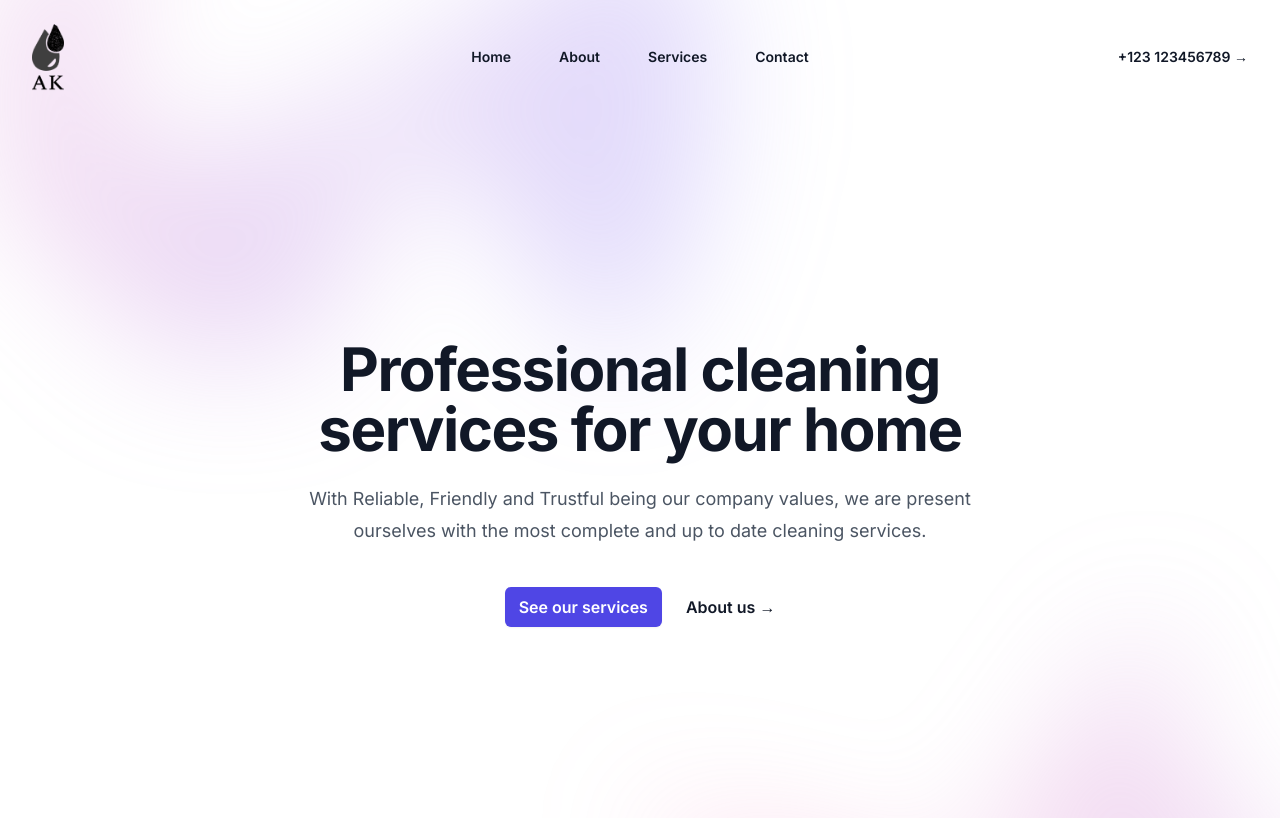
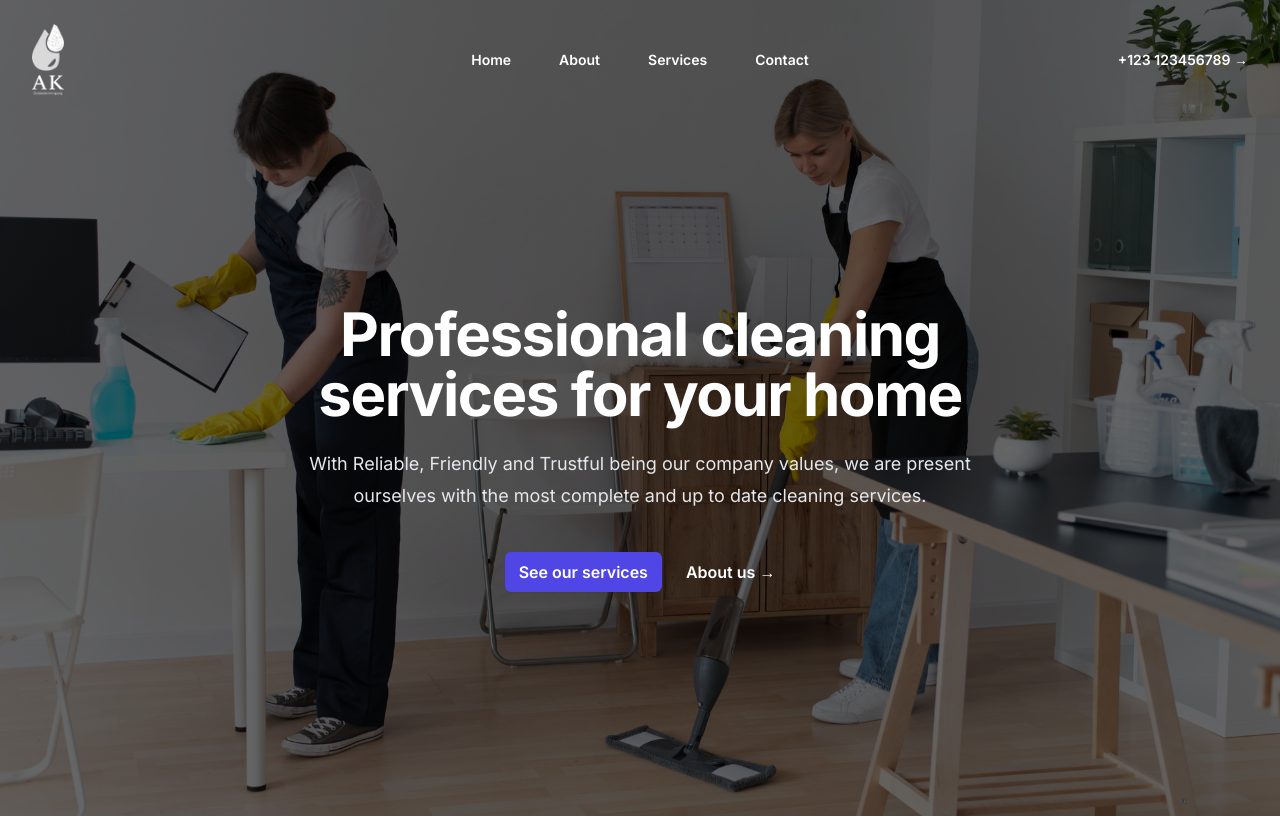
Before and after one commit to DevBerkcan/Air.Clean.Setec, a Next.js app: page / in a window 1280 px wide. Shown: the top 818 px of the page. Built offline with nearby package versions, Linux system fonts and the light colour scheme.

Commit message:
Add parallax background to hero section

```diff
--- a/src/components/Header.tsx
+++ b/src/components/Header.tsx
@@ -1,7 +1,8 @@
-import { useEffect, useState } from 'react'
+import { useState } from 'react'
 import { Bars3Icon, XMarkIcon } from '@heroicons/react/24/outline'
 import { Dialog } from '@headlessui/react'
 import logo from '../assets/images/logo.png'
+import logoWhite from '../assets/images/logo-white.png'
 import Image from 'next/image'
 import useScroll from '@/hooks/useScroll'
 
@@ -18,20 +19,20 @@ const Header: any = () => {
   const { scroll } = useScroll()
 
   return (
-    <header className={"sticky top-0 px-6 py-6 lg:px-8 z-10 duration-100 " + (scroll > 40 ? 'bg-white/95 backdrop-blur-md shadow-xl shadow-black/[5%] py-4' : '')}>
+    <header className={"fixed w-full left-0 top-0 px-6 py-6 lg:px-8 z-30 duration-100 " + (scroll > 40 ? 'bg-white/95 backdrop-blur-md shadow-xl shadow-black/[5%] py-4' : '')}>
       <nav className="flex items-center justify-between" aria-label="Global">
         <div className="container flex items-center">
           <div className="flex lg:flex-1">
             <a href="#" className="-m-1.5 p-1.5">
               <span className="sr-only">AK</span>
-              <Image src={logo} className={"mr-3 duration-100 " + (scroll > 40 ? 'w-6' : 'w-8')} alt="AK Services" />
+              <Image src={scroll > 40 ? logo : logoWhite} className={"mr-3 duration-100 " + (scroll > 40 ? 'w-6' : 'w-8')} alt="AK Services" />
             </a>
           </div>
           <div className="flex-grow lg:hidden"></div>
           <div className="flex lg:hidden">
             <button
               type="button"
-              className="-m-2.5 inline-flex items-center justify-center rounded-md p-2.5 text-gray-700"
+              className={"-m-2.5 inline-flex items-center justify-center rounded-md p-2.5 " + (scroll > 40 ? 'text-gray-700' : 'text-white')}
               onClick={() => setMobileMenuOpen(true)}>
               <span className="sr-only">Open main menu</span>
               <Bars3Icon className="h-6 w-6" aria-hidden="true" />
@@ -39,13 +40,13 @@ const Header: any = () => {
           </div>
           <div className="hidden lg:flex lg:gap-x-12">
             {navigation.map((item) => (
-              <a key={item.name} href={item.href} className="text-sm font-semibold leading-6 text-gray-900">
+              <a key={item.name} href={item.href} className={"text-sm font-semibold leading-6 " + (scroll > 40 ? 'text-gray-900' : 'text-white')}>
                 {item.name}
               </a>
             ))}
           </div>
           <div className="hidden lg:flex lg:flex-1 lg:justify-end">
-            <a href="#" className="text-sm font-semibold leading-6 text-gray-900">
+            <a href="#" className={"text-sm font-semibold leading-6 " + (scroll > 40 ? 'text-gray-900' : 'text-white')}>
               +123 123456789 <span aria-hidden="true">&rarr;</span>
             </a>
           </div>
--- a/src/components/HeroSection.tsx
+++ b/src/components/HeroSection.tsx
@@ -1,14 +1,20 @@
+import Header from "./Header"
+
 const HeroSection: any = () => {
 
   return (
-    <section className="relative px-6 lg:px-8">
+    <section className="relative px-6 lg:px-8 pt-20 bg-[url('/hero-background.jpg')] bg-fixed bg-cover">
 
-      <div className="mx-auto max-w-2xl py-32 sm:py-48 lg:py-56">
+      <div className="bg-black bg-opacity-60 absolute top-0 left-0 w-full h-full z-10"></div>
+
+      <Header />
+
+      <div className="relative mx-auto max-w-2xl py-32 sm:py-48 lg:py-56 z-20">
         <div className="text-center">
-          <h1 className="text-4xl font-bold tracking-tight text-gray-900 sm:text-6xl">
+          <h1 className="text-4xl font-bold tracking-tight text-white sm:text-6xl">
             Professional cleaning services for your home
           </h1>
-          <p className="mt-6 text-lg leading-8 text-gray-600">
+          <p className="mt-6 text-lg leading-8 text-gray-200">
             With Reliable, Friendly and Trustful being our company values,
             we are present ourselves with the most complete and up to date
             cleaning services.
@@ -19,35 +25,11 @@ const HeroSection: any = () => {
               className="rounded-md bg-indigo-600 px-3.5 py-1.5 text-base font-semibold leading-7 text-white shadow-sm hover:bg-indigo-500 focus-visible:outline focus-visible:outline-2 focus-visible:outline-offset-2 focus-visible:outline-indigo-600">
               See our services
             </a>
-            <a href="#about" className="text-base font-semibold leading-7 text-gray-900">
+            <a href="#about" className="text-base font-semibold leading-7 text-white">
               About us <span aria-hidden="true">→</span>
             </a>
           </div>
         </div>
-      </div>
-
-      {/* Background */}
-      <div className="absolute inset-x-0 top-[calc(100%-13rem)] -z-10 transform-gpu overflow-hidden blur-3xl sm:top-[calc(100%-30rem)]">
-        <svg
-          className="relative left-[calc(50%+3rem)] h-[21.1875rem] max-w-none -translate-x-1/2 sm:left-[calc(50%+36rem)] sm:h-[42.375rem]"
-          viewBox="0 0 1155 678">
-          <path
-            fill="url(#ecb5b0c9-546c-4772-8c71-4d3f06d544bc)"
-            fillOpacity=".3"
-            d="M317.219 518.975L203.852 678 0 438.341l317.219 80.634 204.172-286.402c1.307 132.337 45.083 346.658 209.733 145.248C936.936 126.058 882.053-94.234 1031.02 41.331c119.18 108.451 130.68 295.337 121.53 375.223L855 299l21.173 362.054-558.954-142.079z" />
-          <defs>
-            <linearGradient
-              id="ecb5b0c9-546c-4772-8c71-4d3f06d544bc"
-              x1="1155.49"
-              x2="-78.208"
-              y1=".177"
-              y2="474.645"
-              gradientUnits="userSpaceOnUse">
-              <stop stopColor="#9089FC" />
-              <stop offset={1} stopColor="#FF80B5" />
-            </linearGradient>
-          </defs>
-        </svg>
       </div>
 
     </section>
--- a/src/pages/index.tsx
+++ b/src/pages/index.tsx
@@ -1,5 +1,4 @@
 import Head from 'next/head'
-import Header from '@/components/Header'
 import HeroSection from '@/components/HeroSection'
 import AboutSection from '@/components/AboutSection'
 import ServicesSection from '@/components/ServicesSection'
@@ -13,35 +12,6 @@ export default function Index() {
       <Head>
         <title>AK Services</title>
       </Head>
-
-      <div className="isolate bg-white">
-
-        {/* Background */}
-        <div className="absolute inset-x-0 top-[-10rem] -z-10 transform-gpu overflow-hidden blur-3xl sm:top-[-20rem]">
-          <svg
-            className="relative left-[calc(50%-11rem)] -z-10 h-[21.1875rem] max-w-none -translate-x-1/2 rotate-[30deg] sm:left-[calc(50%-30rem)] sm:h-[42.375rem]"
-            viewBox="0 0 1155 678">
-            <path
-              fill="url(#45de2b6b-92d5-4d68-a6a0-9b9b2abad533)"
-              fillOpacity=".3"
-              d="M317.219 518.975L203.852 678 0 438.341l317.219 80.634 204.172-286.402c1.307 132.337 45.083 346.658 209.733 145.248C936.936 126.058 882.053-94.234 1031.02 41.331c119.18 108.451 130.68 295.337 121.53 375.223L855 299l21.173 362.054-558.954-142.079z" />
-            <defs>
-              <linearGradient
-                id="45de2b6b-92d5-4d68-a6a0-9b9b2abad533"
-                x1="1155.49"
-                x2="-78.208"
-                y1=".177"
-                y2="474.645"
-                gradientUnits="userSpaceOnUse">
-                <stop stopColor="#9089FC" />
-                <stop offset={1} stopColor="#FF80B5" />
-              </linearGradient>
-            </defs>
-          </svg>
-        </div>
-
-        {/* Header */}
-        <Header />
 
       <main>
 
@@ -62,8 +32,6 @@ export default function Index() {
 
       </main>
 
-      </div>
-
     </>
   )
 }
```
Also changed, not shown: public/hero-background.jpg (added), src/assets/images/logo-white.png (added). Lines whose indentation alone changed are shown as unchanged.
